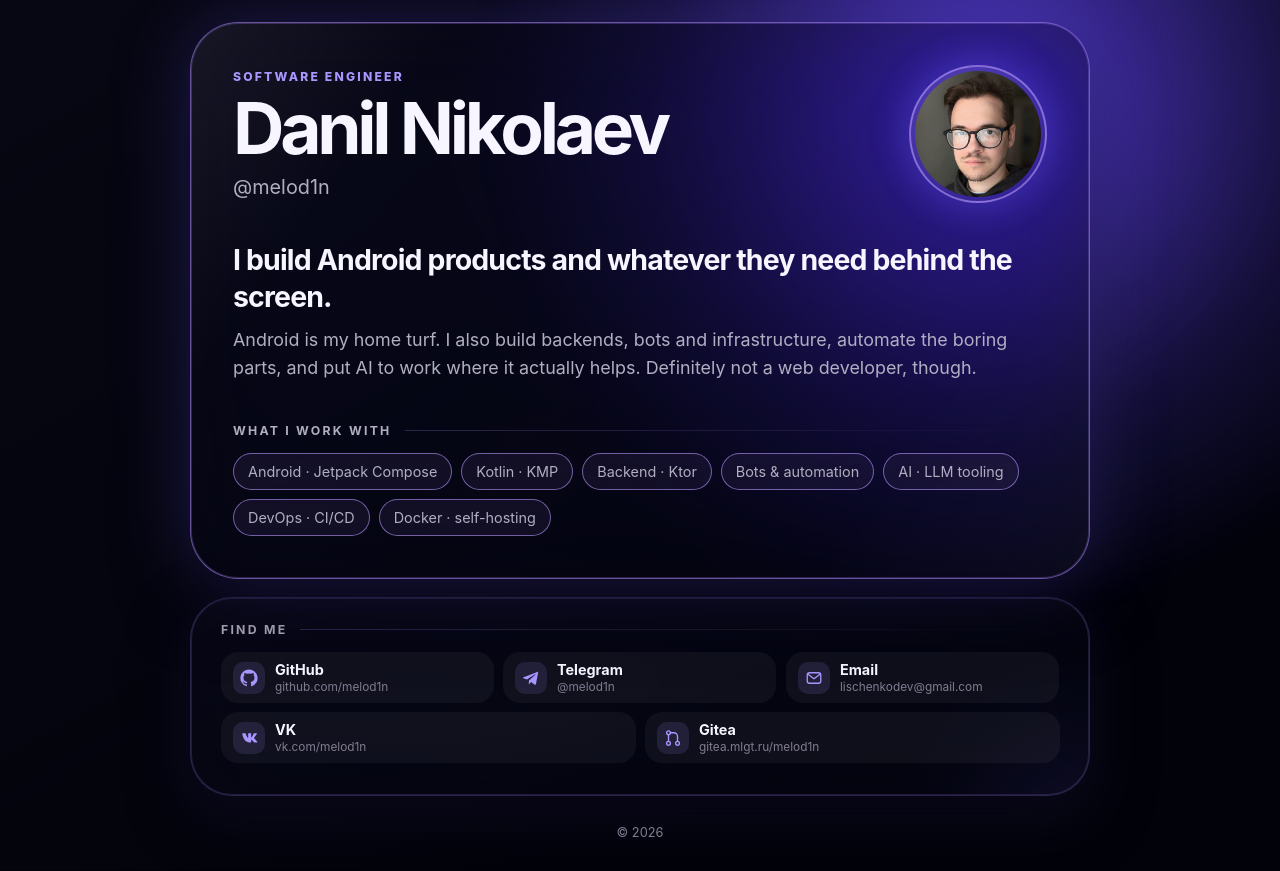
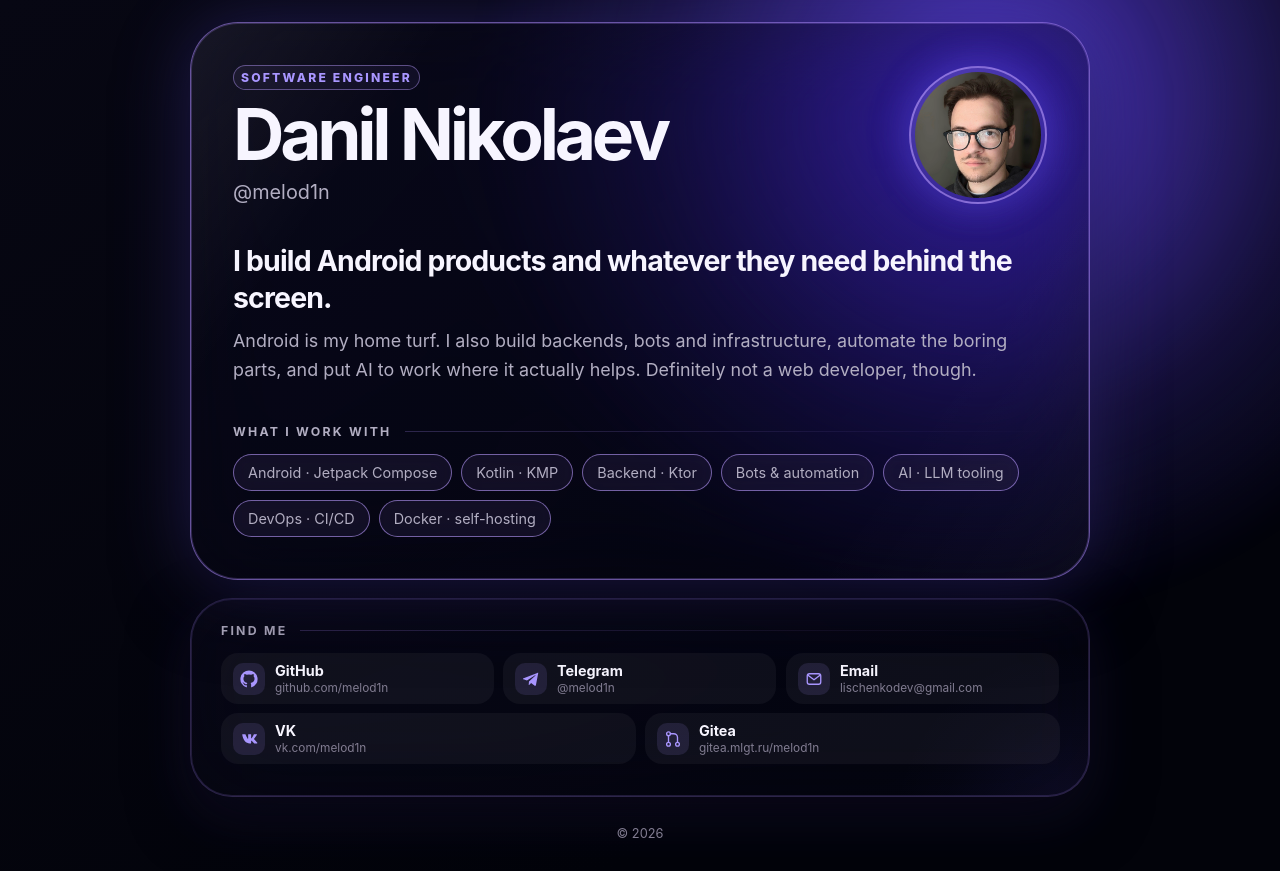
Before and after one commit to melod1n/melod1n.github.io, a plain HTML site: page index.html in a window 1280 px wide. Drawn offline with Linux system fonts and the light colour scheme.

Commit message:
desktop kicker text now have beautiful border as in mobile version

```diff
--- a/assets/css/styles.css
+++ b/assets/css/styles.css
@@ -275,7 +275,13 @@ a {
 }
 
 .eyebrow__desktop {
-  display: inline;
+  display: inline-flex;
+  align-items: center;
+  min-height: 22px;
+  padding: 4px 7px;
+  border: 1px solid color-mix(in srgb, var(--chip-border) 76%, transparent);
+  border-radius: 999px;
+  background: color-mix(in srgb, var(--chip-bg) 84%, transparent);
 }
 
 .eyebrow__mobile {
```
